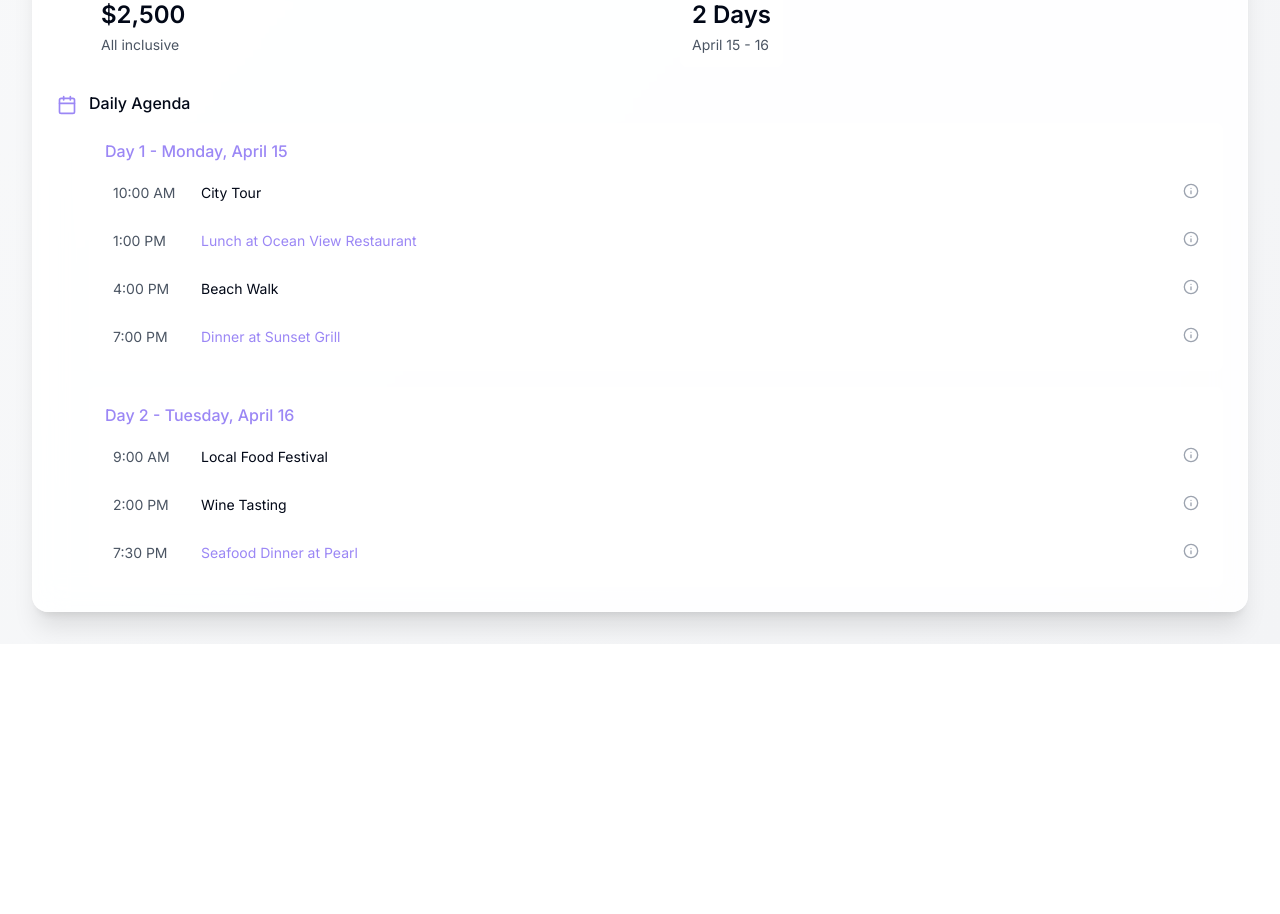
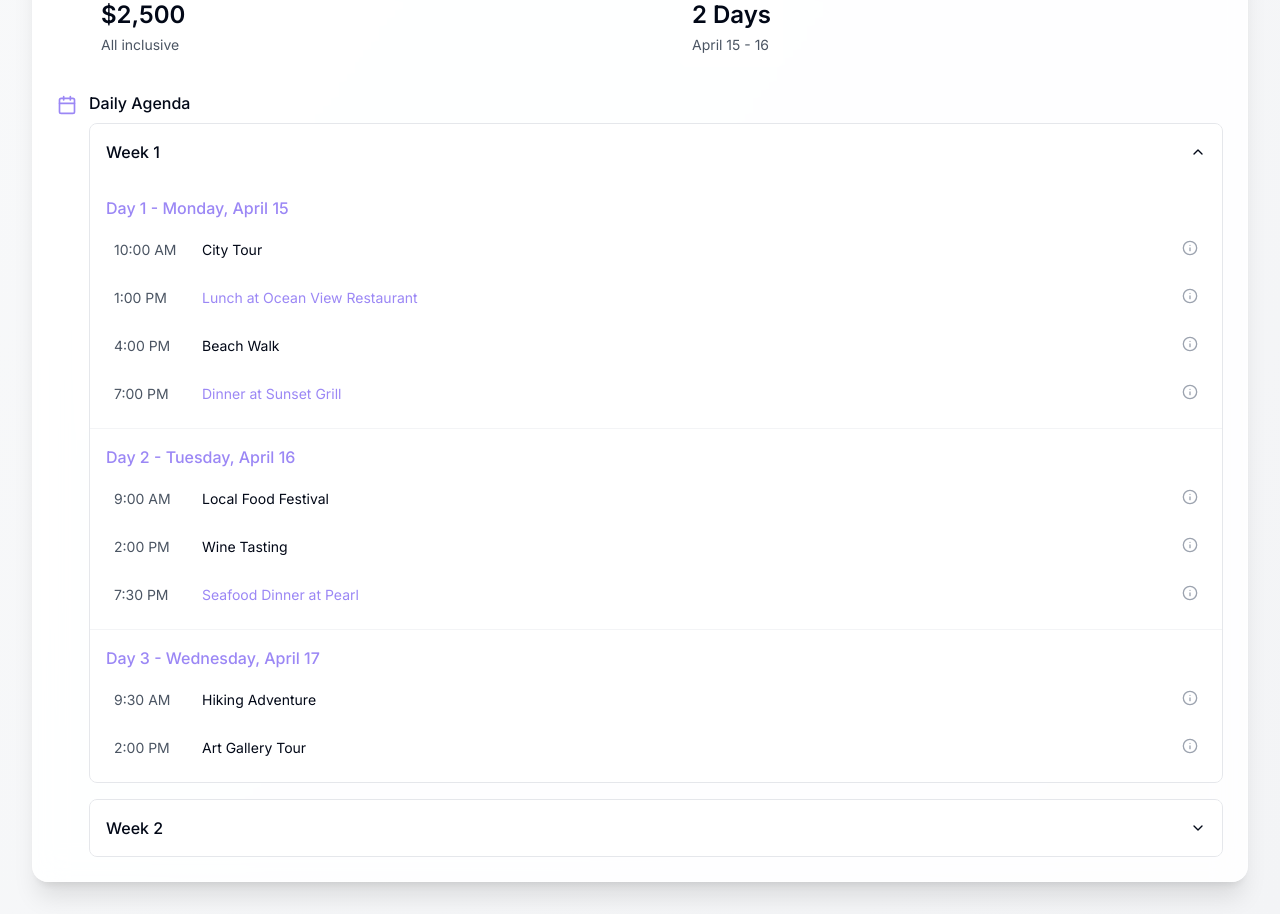
Before and after one commit to scafati98/LocalHost-UI, a React (Vite) app: page /conversation in a window 1280 px wide. Shown: the part 840-1754 px from the top of the page. Before the commit the page ends 1484 px from the top, so only its background shows below. Built offline with nearby package versions, Linux system fonts and the light colour scheme.

Commit message:
Improve Trip Summary for Longer Trips
This commit aims to improve the trip summary component to better handle and display information for longer trips, such as those lasting one or two weeks.  The changes will focus on organizing the information in a more user-friendly manner for extended durations.

```diff
--- a/src/components/TripSummary.tsx
+++ b/src/components/TripSummary.tsx
@@ -1,5 +1,4 @@
-
-import { Calendar, MapPin, Star, Users, Mail, Wallet, Clock, Clock3, MapPinned, Utensils, Info } from 'lucide-react';
+import { Calendar, MapPin, Star, Users, Mail, Wallet, Clock, Clock3, MapPinned, Utensils, Info, ChevronDown, ChevronUp } from 'lucide-react';
 import { Dialog, DialogContent, DialogHeader, DialogTitle, DialogDescription } from "@/components/ui/dialog";
 import { Input } from "@/components/ui/input";
 import { Button } from "@/components/ui/button";
@@ -18,11 +17,22 @@ interface EventDetails {
   priceRange?: string;
 }
 
+interface DaySchedule {
+  date: string;
+  events: EventDetails[];
+}
+
+interface WeekSchedule {
+  weekNumber: number;
+  days: DaySchedule[];
+}
+
 const TripSummary = () => {
   const [isEmailDialogOpen, setIsEmailDialogOpen] = useState(false);
   const [isEventDialogOpen, setIsEventDialogOpen] = useState(false);
   const [email, setEmail] = useState('');
   const [selectedEvent, setSelectedEvent] = useState<EventDetails | null>(null);
+  const [expandedWeeks, setExpandedWeeks] = useState<number[]>([1]); // First week expanded by default
   const { toast } = useToast();
 
   const handleSendEmail = () => {
@@ -39,7 +49,18 @@ const TripSummary = () => {
     setIsEventDialogOpen(true);
   };
 
-  const agenda = [
+  const toggleWeek = (weekNumber: number) => {
+    setExpandedWeeks(prev =>
+      prev.includes(weekNumber)
+        ? prev.filter(w => w !== weekNumber)
+        : [...prev, weekNumber]
+    );
+  };
+
+  const weeks: WeekSchedule[] = [
+    {
+      weekNumber: 1,
+      days: [
         {
           date: "Day 1 - Monday, April 15",
           events: [
@@ -109,6 +130,57 @@ const TripSummary = () => {
               cuisine: "Contemporary Seafood",
               rating: 4.9,
               priceRange: "$$$",
+            }
+          ]
+        },
+        {
+          date: "Day 3 - Wednesday, April 17",
+          events: [
+            {
+              time: "9:30 AM",
+              activity: "Hiking Adventure",
+              type: "activity" as const,
+              description: "Scenic hiking trail with panoramic city views.",
+              location: "Twin Peaks",
+              duration: "4 hours",
+            },
+            {
+              time: "2:00 PM",
+              activity: "Art Gallery Tour",
+              type: "activity" as const,
+              description: "Guided tour of contemporary art galleries.",
+              location: "Downtown Art District",
+              duration: "3 hours",
+            }
+          ]
+        }
+      ]
+    },
+    {
+      weekNumber: 2,
+      days: [
+        {
+          date: "Day 8 - Monday, April 22",
+          events: [
+            {
+              time: "10:00 AM",
+              activity: "Golden Gate Bridge Walk",
+              type: "activity" as const,
+              description: "Guided walk across the iconic Golden Gate Bridge.",
+              location: "Golden Gate Bridge Welcome Center",
+              duration: "2 hours",
+            },
+            {
+              time: "1:00 PM",
+              activity: "Lunch at Fisherman's Wharf",
+              type: "restaurant" as const,
+              description: "Famous seafood restaurant with bay views.",
+              location: "Pier 39",
+              cuisine: "Seafood",
+              rating: 4.6,
+              priceRange: "$$",
+            }
+          ]
         }
       ]
     }
@@ -208,9 +280,25 @@ const TripSummary = () => {
             <div className="flex-1">
               <h3 className="font-medium">Daily Agenda</h3>
               <div className="mt-2 space-y-4">
-                {agenda.map((day, index) => (
-                  <div key={index} className="p-4 bg-white/50 rounded-lg">
-                    <h4 className="font-medium text-primary mb-3">{day.date}</h4>
+                {weeks.map((week) => (
+                  <div key={week.weekNumber} className="border border-gray-200 rounded-lg overflow-hidden">
+                    <button
+                      onClick={() => toggleWeek(week.weekNumber)}
+                      className="w-full flex items-center justify-between p-4 bg-white/50 hover:bg-white/70 transition-colors"
+                    >
+                      <h4 className="font-medium">Week {week.weekNumber}</h4>
+                      {expandedWeeks.includes(week.weekNumber) ? (
+                        <ChevronUp className="w-4 h-4" />
+                      ) : (
+                        <ChevronDown className="w-4 h-4" />
+                      )}
+                    </button>
+
+                    {expandedWeeks.includes(week.weekNumber) && (
+                      <div className="divide-y divide-gray-100">
+                        {week.days.map((day, dayIndex) => (
+                          <div key={dayIndex} className="p-4 bg-white/30">
+                            <h5 className="font-medium text-primary mb-3">{day.date}</h5>
                             <div className="space-y-3">
                               {day.events.map((event, eventIndex) => (
                                 <button
@@ -232,6 +320,10 @@ const TripSummary = () => {
                                 </button>
                               ))}
                             </div>
+                          </div>
+                        ))}
+                      </div>
+                    )}
                   </div>
                 ))}
               </div>
```
Lines whose indentation alone changed are shown as unchanged.
